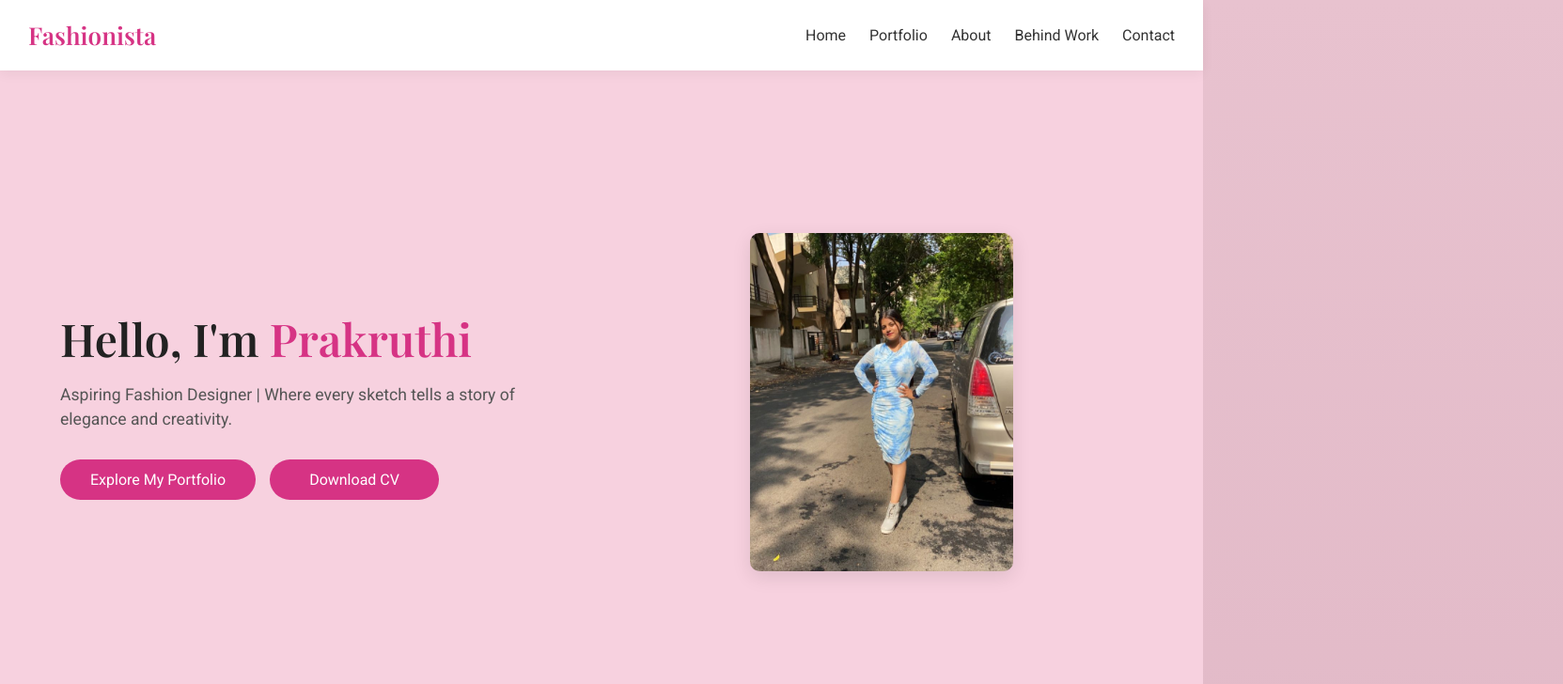
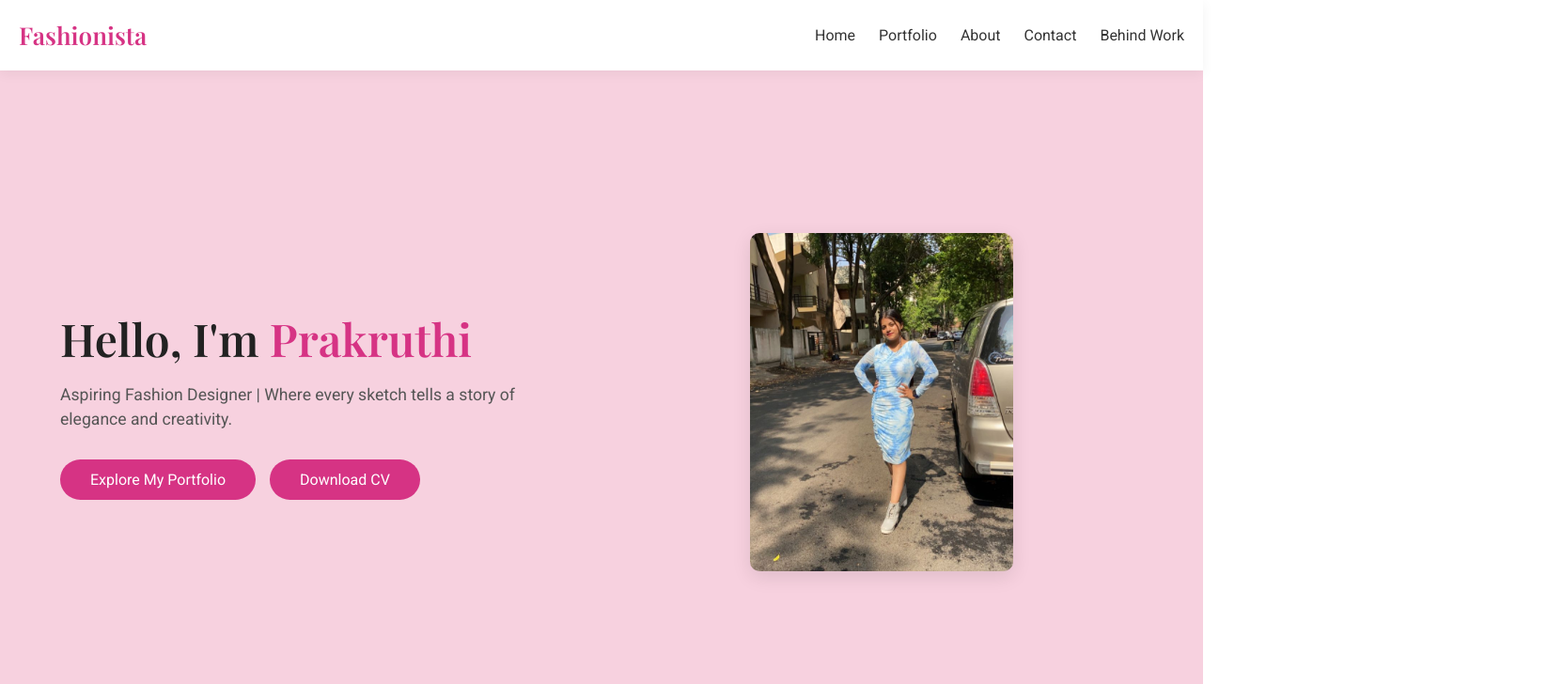
Before and after one commit to abhish12er/fashion-portfolio, a plain HTML site: page index.html in a window 1280 px wide. Shown: the top 728 px of the page at 94% size, 1663 px wide, since content can reach past the window. Drawn offline with nearby package versions, Linux system fonts and the light colour scheme.

Commit message:
Updated index.html with responsive buttons and hero section

```diff
--- a/index.html
+++ b/index.html
@@ -12,14 +12,17 @@
 
   <style>
     * {
-      margin: 0; padding: 0; box-sizing: border-box;
+      margin: 0;
+      padding: 0;
+      box-sizing: border-box;
     }
 
-    body {
+    html, body {
+      width: 100%;
+      overflow-x: hidden;
       font-family: 'Roboto', sans-serif;
       background: linear-gradient(to bottom, #e8c2cf, #d5a8b8);
       color: #333;
-      overflow-x: hidden;
     }
 
     h1, h2, h3 {
@@ -35,13 +38,15 @@
       display: flex;
       justify-content: space-between;
       align-items: center;
-      padding: 20px 30px;
+      padding: 20px;
       background: #fff;
       box-shadow: 0 4px 12px rgba(0,0,0,0.05);
       position: fixed;
       top: 0;
+      left: 0;
+      right: 0;
+      z-index: 1000;
       width: 100%;
-      z-index: 1000;
     }
 
     .logo {
@@ -110,10 +115,11 @@
       margin-bottom: 30px;
     }
 
-    .btn-group {
+    .button-group {
       display: flex;
+      gap: 15px;
       flex-wrap: wrap;
-      gap: 15px;
+      justify-content: flex-start;
     }
 
     .btn {
@@ -124,7 +130,6 @@
       border-radius: 25px;
       font-size: 1rem;
       transition: all 0.3s ease;
-      min-width: 180px;
       text-align: center;
     }
 
@@ -210,7 +215,7 @@
         background: #fff;
         position: absolute;
         top: 70px;
-        right: 30px;
+        right: 20px;
         padding: 15px;
         box-shadow: 0 6px 18px rgba(0,0,0,0.1);
         border-radius: 10px;
@@ -229,10 +234,6 @@
         text-align: center;
       }
 
-      .btn-group {
-        justify-content: center;
-      }
-
       .hero-text h2 {
         font-size: 2rem;
       }
@@ -241,10 +242,14 @@
         font-size: 1rem;
       }
 
+      .button-group {
+        justify-content: center;
+      }
+
       .hero-image img {
         max-width: 90%;
         height: auto;
-        max-height: 360px;
+        max-height: 320px;
       }
     }
   </style>
@@ -257,9 +262,8 @@
       <li><a href="index.html">Home</a></li>
       <li><a href="portfolio.html">Portfolio</a></li>
       <li><a href="about.html">About</a></li>
-       <li><a href="behind.html">Behind Work</a></li>
       <li><a href="contact.html">Contact</a></li>
-
+      <li><a href="behind.html">Behind Work</a></li>
     </ul>
   </nav>
 
@@ -268,7 +272,7 @@
       <div class="hero-text">
         <h2>Hello, I'm <span>Prakruthi</span></h2>
         <p>Aspiring Fashion Designer | Where every sketch tells a story of elegance and creativity.</p>
-        <div class="btn-group">
+        <div class="button-group">
           <a href="portfolio.html" class="btn">Explore My Portfolio</a>
           <a href="Prakruthi_CV.pdf" class="btn" download>Download CV</a>
         </div>
```
